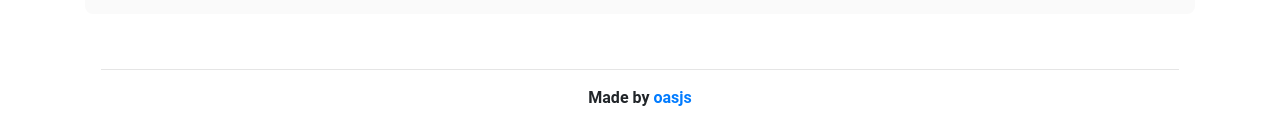
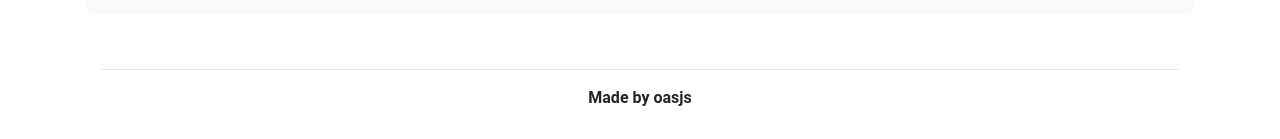
Before and after one commit to materiais-unasus-ufsc/super-fazedor-de-colunas-perfeitas, a SvelteKit app: page / in a window 1280 px wide. Shown: the part 918-1057 px from the top of the page. Built offline with nearby package versions, Linux system fonts and the light colour scheme.

Commit message:
Remove link that was breaking the routing

```diff
--- a/src/routes/+page.svelte
+++ b/src/routes/+page.svelte
@@ -62,7 +62,7 @@
 	<div class="spacer"></div>
 	<div class="separator"></div>
 	<footer>
-		Made by <a data-sveltekit-reload href="github.com/oasjs" target="_blank">oasjs</a>
+		Made by oasjs
 	</footer>
 </main>
 
```
